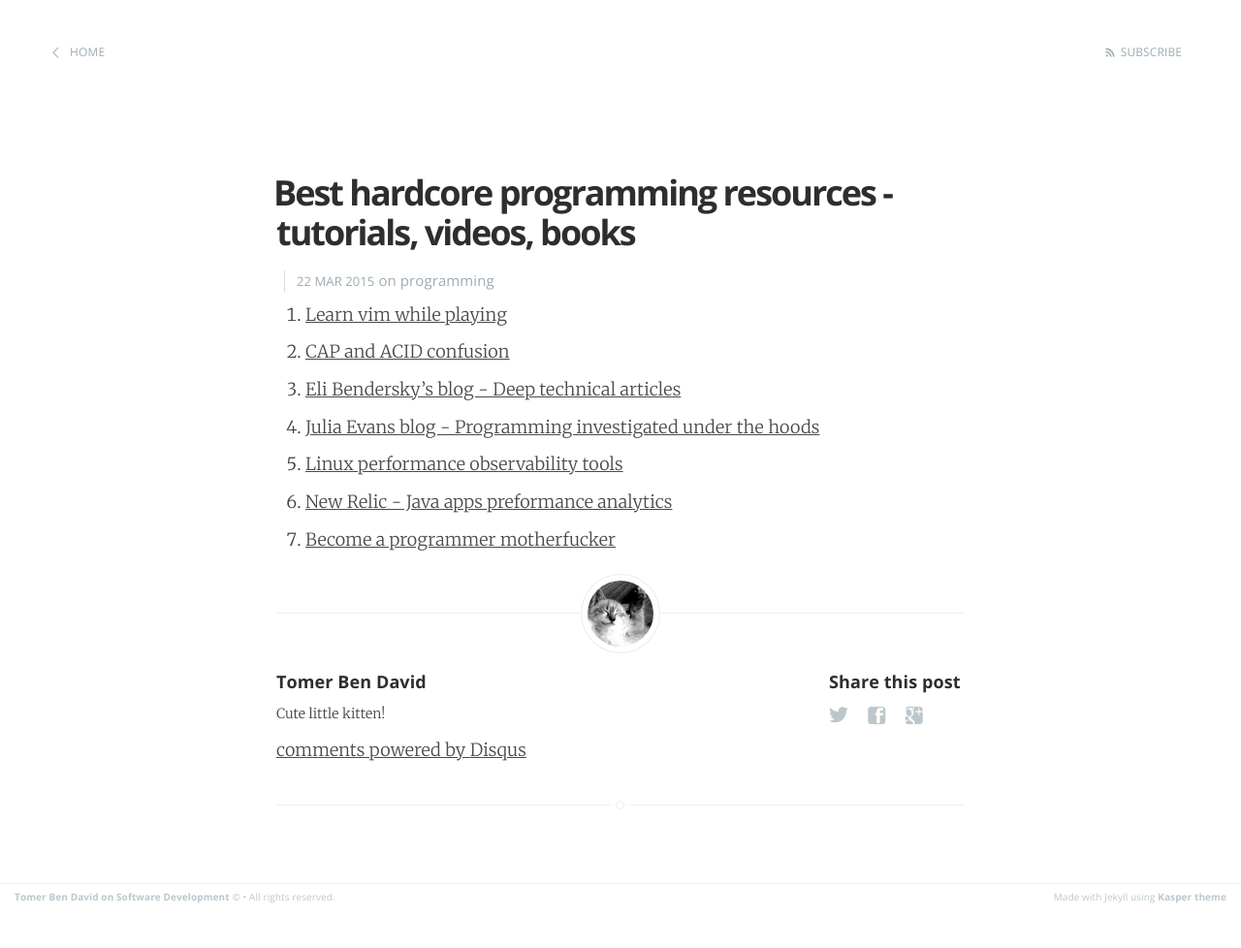
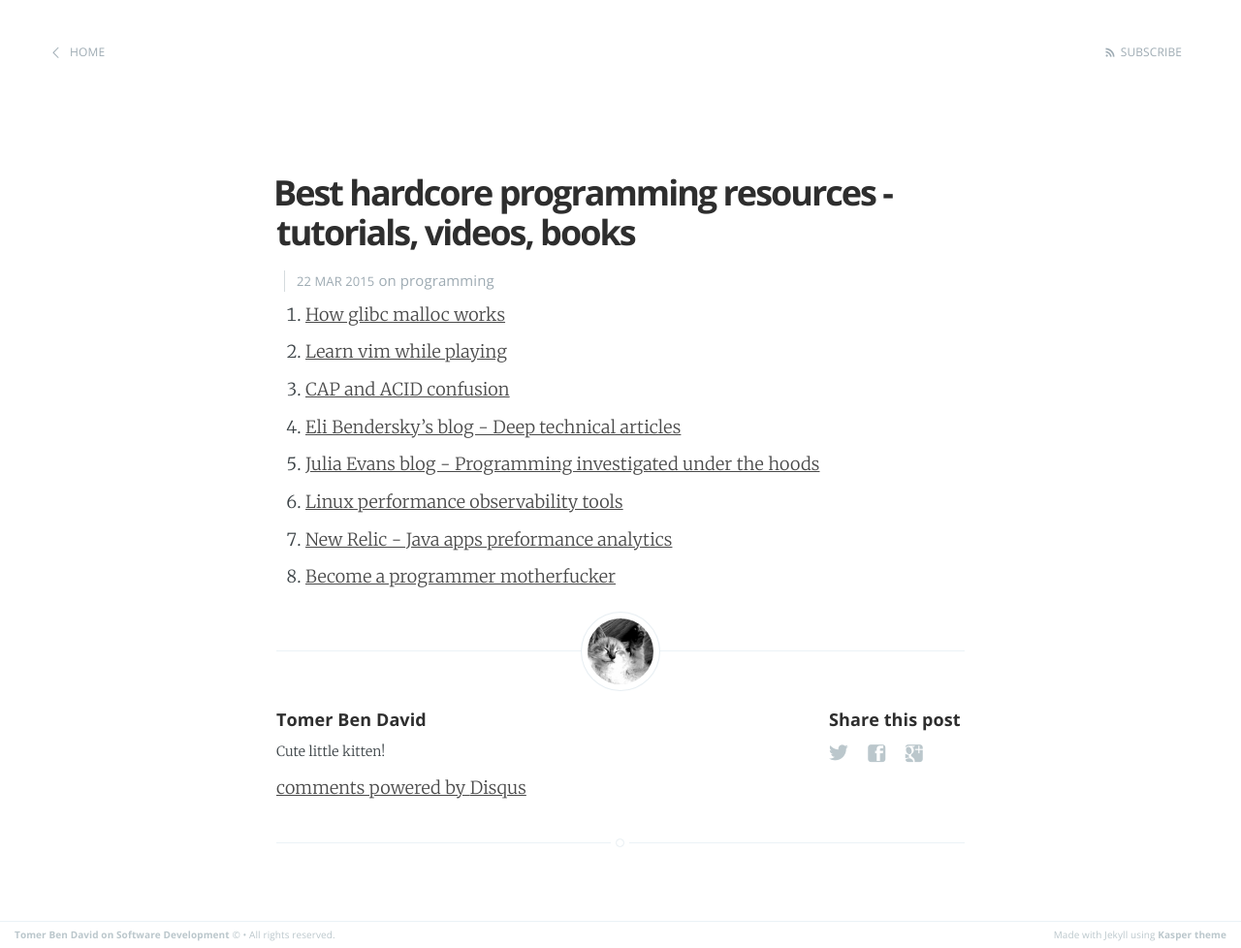
Before and after one commit to tomer-ben-david/tomer-ben-david.github.io.jekyll, a Jekyll site: the page built from _posts/2015-03-22-best-hardcore-programming-resources-tutorials-books-videos.markdown, in a window 1280 px wide. Shown: the whole page at 97% size. Built offline with Jekyll 4.4.1, drawn with Linux system fonts in a browser that asks for light colours; Markdown is read by kramdown in place of the engine named in the settings; comment, search, counter and statistics services are not loaded; before the commit the page ends 939 px from its top, so only the background shows below that.

```diff
--- a/_posts/2015-03-22-best-hardcore-programming-resources-tutorials-books-videos.markdown
+++ b/_posts/2015-03-22-best-hardcore-programming-resources-tutorials-books-videos.markdown
@@ -5,6 +5,7 @@
 categories: programming
 comments: true
 ---
+1. [How glibc malloc works](https://sploitfun.wordpress.com/2015/02/10/understanding-glibc-malloc/)
 1. [Learn vim while playing](http://vim-adventures.com/)
 1. [CAP and ACID confusion](http://thislongrun.blogspot.co.il/)
 1. [Eli Bendersky's blog - Deep technical articles](http://eli.thegreenplace.net/tag/articles)
```
